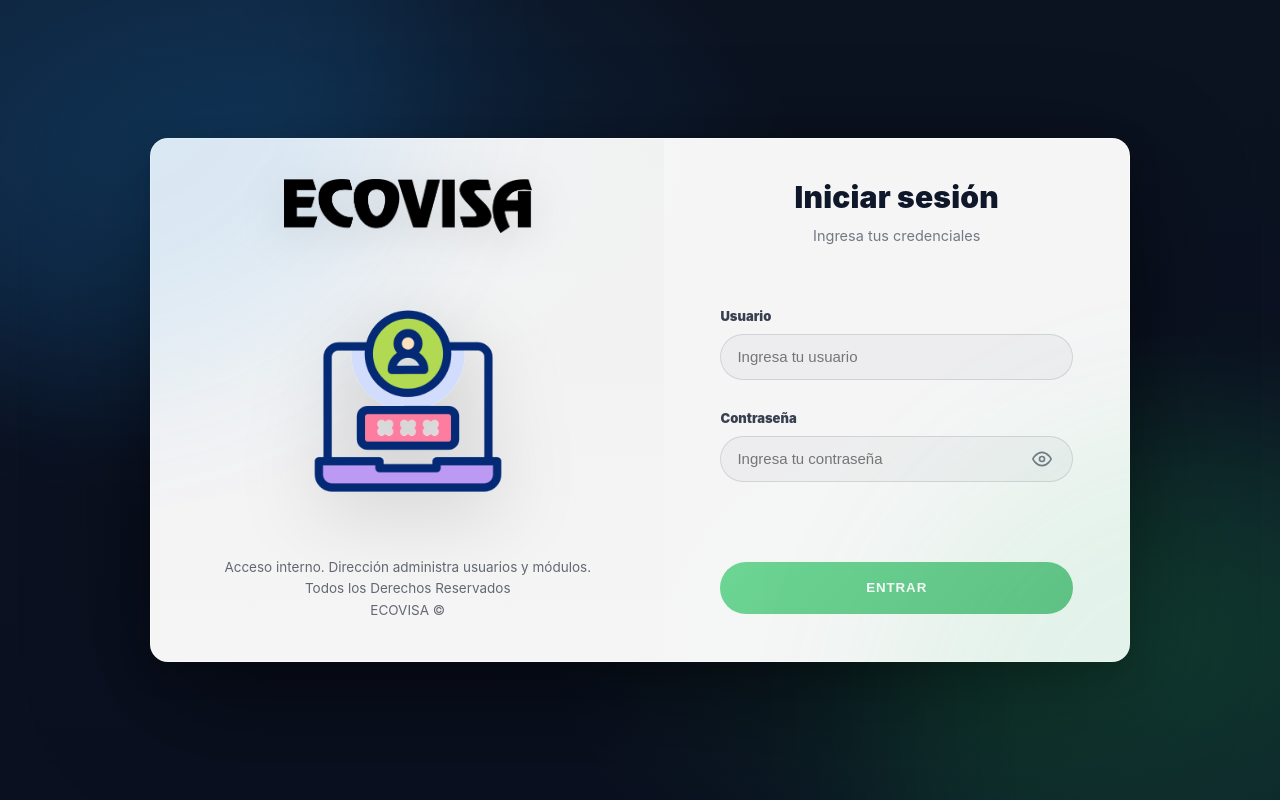
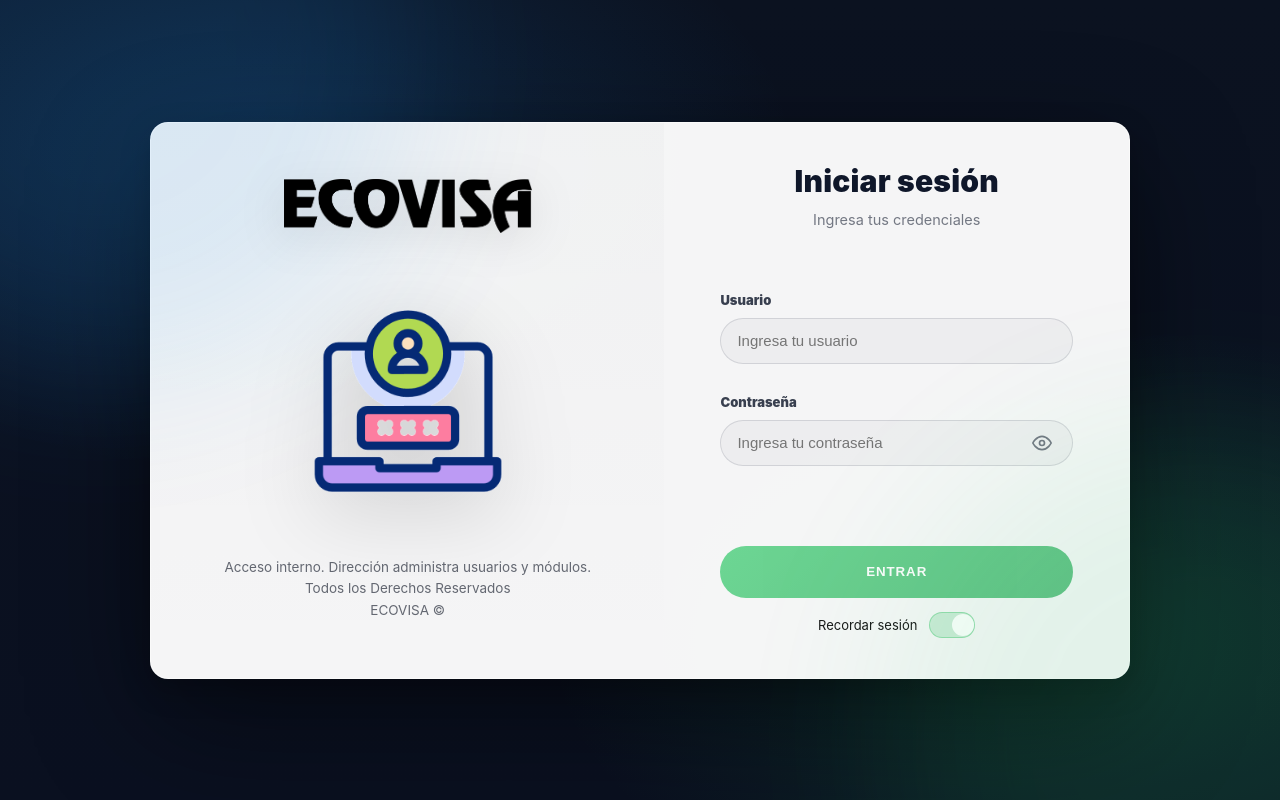
Before and after one commit to PHYELM/PHYE, a React (Create React App) app in the folder web/: page / in a window 1280 px wide. Built offline with nearby package versions, Linux system fonts and the light colour scheme; no server answers.

Commit message:
ACTUALIZACION 7

```diff
--- a/web/src/api.js
+++ b/web/src/api.js
@@ -1,6 +1,10 @@
+const PROD_BACKEND = "https://logione-backend.onrender.com"; // <-- cambia si tu backend real es otro
+
 export const API_BASE =
   process.env.REACT_APP_API_URL ||
-  (window.location.hostname === "localhost" ? "http://localhost:3001" : "");
+  (window.location.hostname === "localhost"
+    ? "http://localhost:3001"
+    : PROD_BACKEND);
 
 export async function apiFetch(path, options = {}) {
   const isFormData =
@@ -11,35 +15,44 @@ export async function apiFetch(path, options = {}) {
     ...(options.headers || {}),
   };
 
-  // Si ya viene url completa (http/https), no la toques
   const url = (() => {
     if (/^https?:\/\//i.test(path)) return path;
 
-    // normaliza base y path
-    const base = String(API_BASE || "").replace(/\/+$/, ""); // sin slash al final
+    const base = String(API_BASE || "").replace(/\/+$/, "");
     let p = String(path || "");
     if (!p.startsWith("/")) p = "/" + p;
 
-    // ✅ evita /api/api cuando el base ya trae /api
     if (base.endsWith("/api") && p.startsWith("/api/")) {
-      p = p.replace(/^\/api/, ""); // quita solo el primer /api
+      p = p.replace(/^\/api/, "");
     }
 
     return `${base}${p}`;
   })();
+
   console.log("🌐 apiFetch ->", url);
+
   const res = await fetch(url, {
     ...options,
     headers,
-    // credentials: "include", // ❌ quítalo si no usas cookies/sesión
   });
 
-  const isJson = (res.headers.get("content-type") || "").includes("application/json");
-  const data = isJson ? await res.json() : null;
+  const contentType = res.headers.get("content-type") || "";
+  const isJson = contentType.includes("application/json");
+
+  // ✅ si el server devolvió HTML, es casi seguro que pegaste al front
+  if (!isJson) {
+    const text = await res.text().catch(() => "");
+    throw new Error(
+      `Respuesta no-JSON (probable URL incorrecta). URL=${url} content-type=${contentType} preview=${text.slice(0, 80)}`
+    );
+  }
+
+  const data = await res.json();
 
   if (!res.ok) {
     const msg = data?.error || `HTTP ${res.status}`;
     throw new Error(msg);
   }
+
   return data;
 }
--- a/web/src/pages/Login.css
+++ b/web/src/pages/Login.css
@@ -273,3 +273,49 @@
   font-weight: 700;
   color: #b00020;
 }
+.remember-row{
+  margin-top: 14px;
+  display:flex;
+  align-items:center;
+  justify-content:center; /* centrado */
+  gap: 12px;
+  user-select:none;
+}
+
+.remember-label{
+  font-size: 13px;
+  opacity: .9;
+}
+
+.switch{
+  width: 46px;
+  height: 26px;
+  border-radius: 999px;
+  border: 1px solid rgba(255,255,255,.18);
+  background: rgba(255,255,255,.08);
+  position: relative;
+  cursor: pointer;
+  padding: 0;
+  outline: none;
+}
+
+.switch .knob{
+  width: 22px;
+  height: 22px;
+  border-radius: 999px;
+  background: rgba(255,255,255,.92);
+  position:absolute;
+  top: 50%;
+  transform: translateY(-50%);
+  left: 2px;
+  transition: left .18s ease;
+}
+
+.switch.on{
+  background: rgba(80, 200, 120, .25);
+  border-color: rgba(80, 200, 120, .45);
+}
+
+.switch.on .knob{
+  left: 22px;
+}
--- a/web/src/pages/Login.jsx
+++ b/web/src/pages/Login.jsx
@@ -49,6 +49,12 @@ export default function Login({ onLogin }) {
   const [err, setErr] = useState("");
   const [loading, setLoading] = useState(false);
 
+  // ✅ recordar sesión
+  const [rememberSession, setRememberSession] = useState(() => {
+    const v = localStorage.getItem("remember_session");
+    return v === null ? true : v === "true";
+  });
+
   // ✅ título
   useEffect(() => {
     setTitle("Login");
@@ -82,7 +88,17 @@ password: password.replace(/\s+/g, "").trim().toUpperCase()
         body: JSON.stringify(payload)
       });
 
-      localStorage.setItem("worker", JSON.stringify(worker));
+      // ✅ guarda según switch
+      localStorage.setItem("remember_session", String(rememberSession));
+
+      if (rememberSession) {
+        localStorage.setItem("worker", JSON.stringify(worker));
+        sessionStorage.removeItem("worker");
+      } else {
+        sessionStorage.setItem("worker", JSON.stringify(worker));
+        localStorage.removeItem("worker");
+      }
+
       onLogin(worker);
     } catch (e) {
       setErr(e.message);
@@ -179,6 +195,21 @@ password: password.replace(/\s+/g, "").trim().toUpperCase()
               {loading ? "ENTRANDO..." : "ENTRAR"}
             </button>
 
+            {/* ✅ recordar sesión */}
+            <div className="remember-row">
+              <span className="remember-label">Recordar sesión</span>
+
+              <button
+                type="button"
+                className={`switch ${rememberSession ? "on" : "off"}`}
+                onClick={() => setRememberSession((v) => !v)}
+                aria-pressed={rememberSession}
+                aria-label="Recordar sesión"
+              >
+                <span className="knob" />
+              </button>
+            </div>
+
             {err && <p className="error">{err}</p>}
           </form>
         </div>
```
